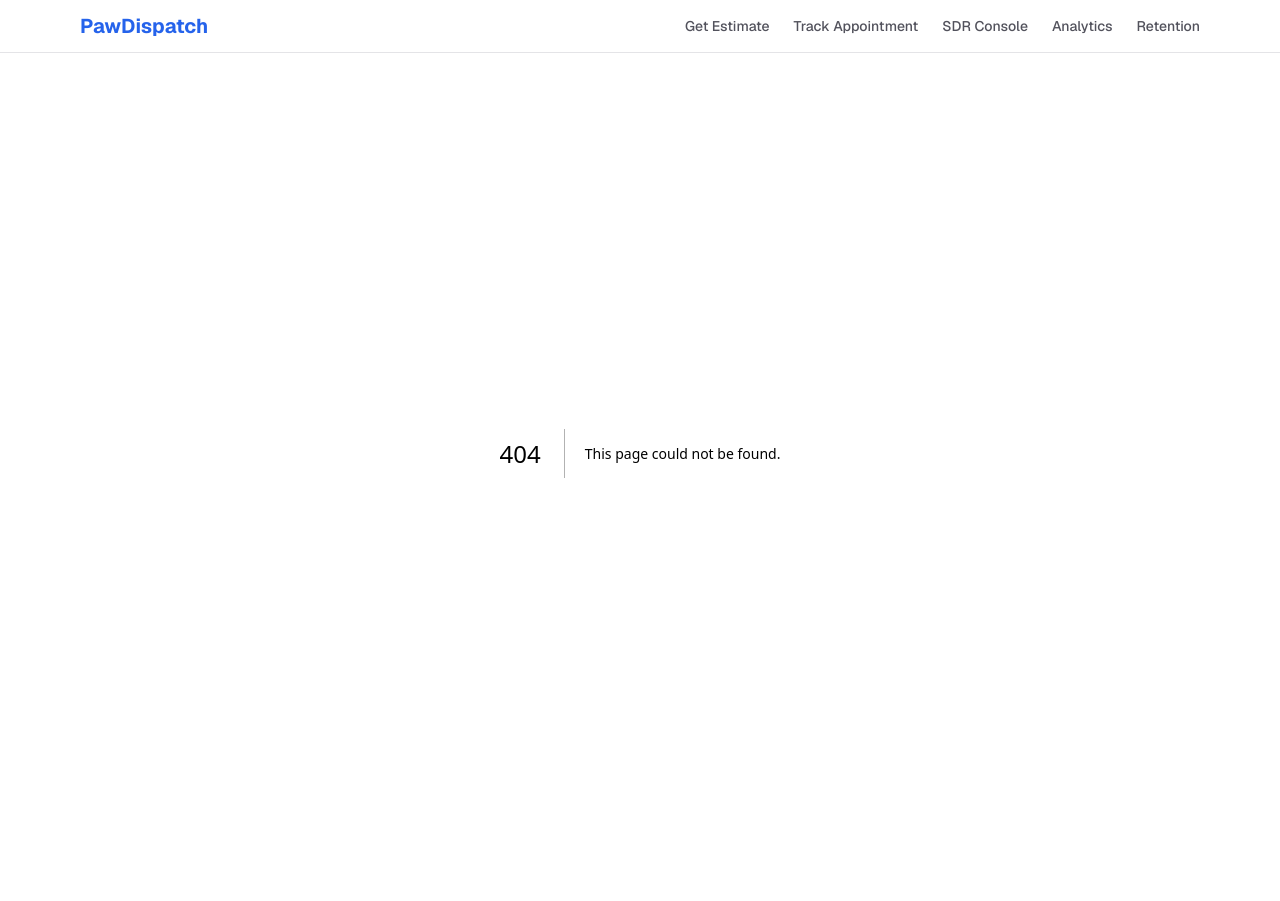
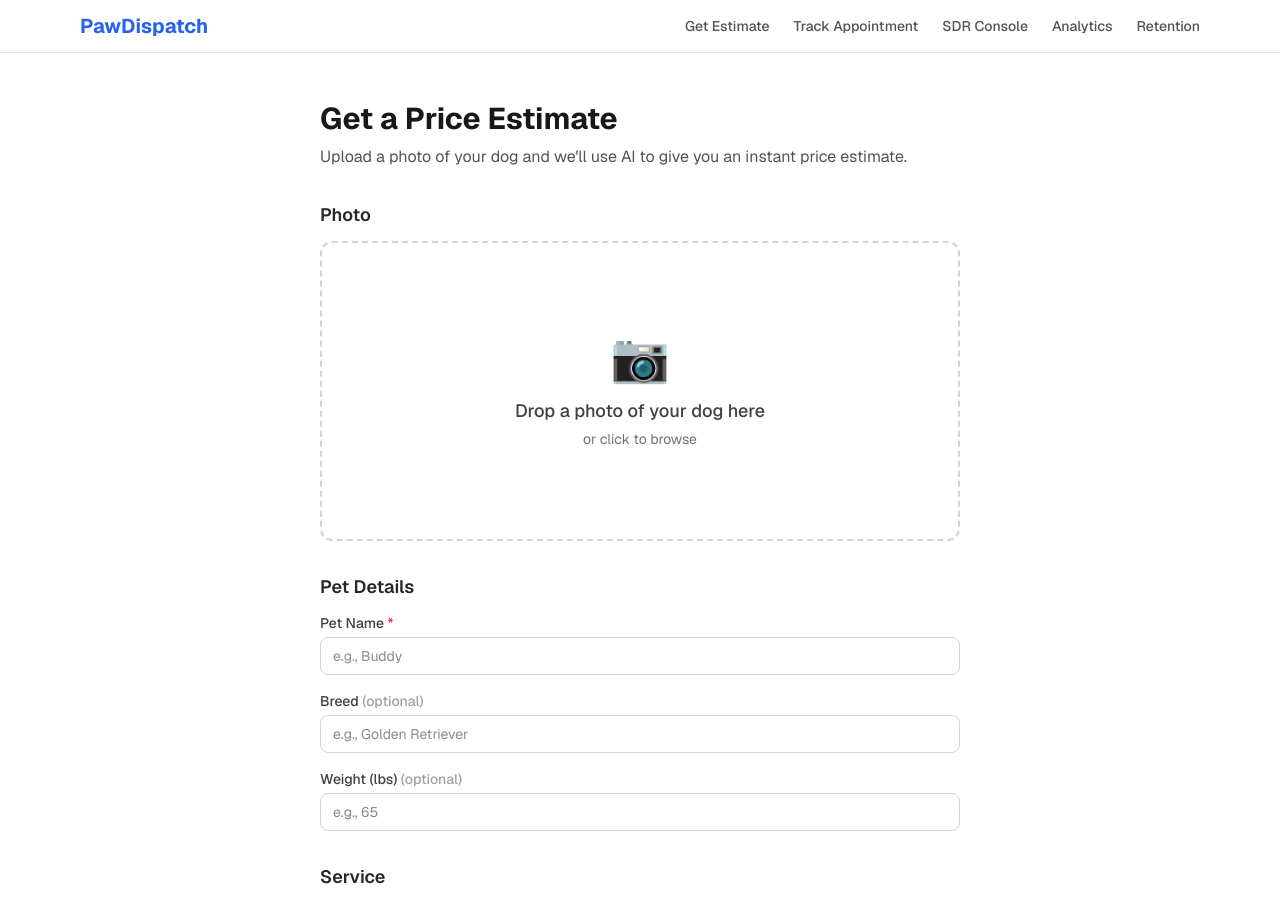
Before and after one commit to jesstar-bright/pawdispatch_podium_2026, a Next.js app: page /upload in a window 1280 px wide. Before the commit this address had no page. Shown: the top 901 px of the page. Before the commit the page ends 853 px from the top, so only its background shows below. Built offline with nearby package versions, Linux system fonts and the light colour scheme; no server answers.

Commit message:
feat: add upload page with photo upload and pet details

```diff
--- /dev/null
+++ b/src/app/upload/page.tsx
@@ -0,0 +1,99 @@
+"use client";
+
+import { useState } from "react";
+import { useRouter } from "next/navigation";
+import PhotoUpload from "@/components/PhotoUpload";
+import PetDetailsForm from "@/components/PetDetailsForm";
+import { submitPricingEstimate } from "@/lib/api";
+
+export default function UploadPage() {
+  const router = useRouter();
+  const [file, setFile] = useState<File | null>(null);
+  const [petName, setPetName] = useState("");
+  const [breed, setBreed] = useState("");
+  const [weight, setWeight] = useState("");
+  const [loading, setLoading] = useState(false);
+  const [error, setError] = useState("");
+
+  const handleSubmit = async (e: React.FormEvent) => {
+    e.preventDefault();
+    if (!file || !petName) return;
+
+    setLoading(true);
+    setError("");
+    try {
+      const formData = new FormData();
+      formData.append("image", file);
+      formData.append("petName", petName);
+      formData.append("serviceType", "grooming");
+      if (breed) formData.append("breed", breed);
+      if (weight) formData.append("weight", weight);
+
+      const estimate = await submitPricingEstimate(formData);
+      sessionStorage.setItem(`estimate-${estimate.estimateId}`, JSON.stringify(estimate));
+      router.push(`/pricing/${estimate.estimateId}`);
+    } catch {
+      setError("Something went wrong. Please try again.");
+    } finally {
+      setLoading(false);
+    }
+  };
+
+  return (
+    <div className="mx-auto max-w-2xl px-4 py-12">
+      <h1 className="text-3xl font-bold text-zinc-900">Get a Price Estimate</h1>
+      <p className="mt-2 text-zinc-600">
+        Upload a photo of your dog and we&apos;ll use AI to give you an instant price estimate.
+      </p>
+
+      <form onSubmit={handleSubmit} className="mt-8 space-y-8">
+        <div>
+          <h2 className="mb-3 text-lg font-semibold text-zinc-800">Photo</h2>
+          <PhotoUpload onFileSelect={setFile} />
+        </div>
+
+        <div>
+          <h2 className="mb-3 text-lg font-semibold text-zinc-800">Pet Details</h2>
+          <PetDetailsForm
+            petName={petName}
+            breed={breed}
+            weight={weight}
+            onPetNameChange={setPetName}
+            onBreedChange={setBreed}
+            onWeightChange={setWeight}
+          />
+        </div>
+
+        <div>
+          <h2 className="mb-3 text-lg font-semibold text-zinc-800">Service</h2>
+          <div className="grid grid-cols-2 gap-3 sm:grid-cols-4">
+            <div className="rounded-lg border-2 border-paw-blue bg-blue-50 p-3 text-center text-sm font-medium text-paw-blue">
+              Grooming
+            </div>
+            <div className="rounded-lg border border-zinc-200 p-3 text-center text-sm text-zinc-400">
+              Walking <span className="block text-xs">Coming Soon</span>
+            </div>
+            <div className="rounded-lg border border-zinc-200 p-3 text-center text-sm text-zinc-400">
+              Boarding <span className="block text-xs">Coming Soon</span>
+            </div>
+            <div className="rounded-lg border border-zinc-200 p-3 text-center text-sm text-zinc-400">
+              Daycare <span className="block text-xs">Coming Soon</span>
+            </div>
+          </div>
+        </div>
+
+        {error && (
+          <p className="rounded-lg bg-red-50 p-3 text-sm text-red-600">{error}</p>
+        )}
+
+        <button
+          type="submit"
+          disabled={!file || !petName || loading}
+          className="w-full rounded-full bg-paw-blue py-3 text-lg font-semibold text-white transition-colors hover:bg-paw-blue-dark disabled:cursor-not-allowed disabled:opacity-50"
+        >
+          {loading ? "Analyzing with AI..." : "Get Price Estimate"}
+        </button>
+      </form>
+    </div>
+  );
+}
--- /dev/null
+++ b/src/components/PetDetailsForm.tsx
@@ -0,0 +1,64 @@
+"use client";
+
+interface PetDetailsFormProps {
+  petName: string;
+  breed: string;
+  weight: string;
+  onPetNameChange: (v: string) => void;
+  onBreedChange: (v: string) => void;
+  onWeightChange: (v: string) => void;
+}
+
+export default function PetDetailsForm({
+  petName,
+  breed,
+  weight,
+  onPetNameChange,
+  onBreedChange,
+  onWeightChange,
+}: PetDetailsFormProps) {
+  return (
+    <div className="space-y-4">
+      <div>
+        <label htmlFor="petName" className="block text-sm font-medium text-zinc-700">
+          Pet Name <span className="text-red-500">*</span>
+        </label>
+        <input
+          id="petName"
+          type="text"
+          required
+          value={petName}
+          onChange={(e) => onPetNameChange(e.target.value)}
+          className="mt-1 w-full rounded-lg border border-zinc-300 px-3 py-2 text-sm focus:border-paw-blue focus:outline-none focus:ring-1 focus:ring-paw-blue"
+          placeholder="e.g., Buddy"
+        />
+      </div>
+      <div>
+        <label htmlFor="breed" className="block text-sm font-medium text-zinc-700">
+          Breed <span className="text-zinc-400">(optional)</span>
+        </label>
+        <input
+          id="breed"
+          type="text"
+          value={breed}
+          onChange={(e) => onBreedChange(e.target.value)}
+          className="mt-1 w-full rounded-lg border border-zinc-300 px-3 py-2 text-sm focus:border-paw-blue focus:outline-none focus:ring-1 focus:ring-paw-blue"
+          placeholder="e.g., Golden Retriever"
+        />
+      </div>
+      <div>
+        <label htmlFor="weight" className="block text-sm font-medium text-zinc-700">
+          Weight (lbs) <span className="text-zinc-400">(optional)</span>
+        </label>
+        <input
+          id="weight"
+          type="number"
+          value={weight}
+          onChange={(e) => onWeightChange(e.target.value)}
+          className="mt-1 w-full rounded-lg border border-zinc-300 px-3 py-2 text-sm focus:border-paw-blue focus:outline-none focus:ring-1 focus:ring-paw-blue"
+          placeholder="e.g., 65"
+        />
+      </div>
+    </div>
+  );
+}
--- /dev/null
+++ b/src/components/PhotoUpload.tsx
@@ -0,0 +1,73 @@
+"use client";
+
+import { useCallback, useState } from "react";
+import Image from "next/image";
+
+interface PhotoUploadProps {
+  onFileSelect: (file: File) => void;
+}
+
+export default function PhotoUpload({ onFileSelect }: PhotoUploadProps) {
+  const [preview, setPreview] = useState<string | null>(null);
+  const [dragOver, setDragOver] = useState(false);
+
+  const handleFile = useCallback(
+    (file: File) => {
+      if (!file.type.startsWith("image/")) return;
+      setPreview(URL.createObjectURL(file));
+      onFileSelect(file);
+    },
+    [onFileSelect]
+  );
+
+  return (
+    <div
+      onDragOver={(e) => {
+        e.preventDefault();
+        setDragOver(true);
+      }}
+      onDragLeave={() => setDragOver(false)}
+      onDrop={(e) => {
+        e.preventDefault();
+        setDragOver(false);
+        const file = e.dataTransfer.files[0];
+        if (file) handleFile(file);
+      }}
+      className={`relative flex min-h-[300px] cursor-pointer flex-col items-center justify-center rounded-xl border-2 border-dashed transition-colors ${
+        dragOver
+          ? "border-paw-blue bg-blue-50"
+          : preview
+            ? "border-zinc-300"
+            : "border-zinc-300 hover:border-paw-blue"
+      }`}
+      onClick={() => document.getElementById("photo-input")?.click()}
+    >
+      {preview ? (
+        <Image
+          src={preview}
+          alt="Dog photo preview"
+          fill
+          className="rounded-xl object-cover"
+        />
+      ) : (
+        <>
+          <div className="text-5xl mb-4">📷</div>
+          <p className="text-lg font-medium text-zinc-700">
+            Drop a photo of your dog here
+          </p>
+          <p className="mt-1 text-sm text-zinc-500">or click to browse</p>
+        </>
+      )}
+      <input
+        id="photo-input"
+        type="file"
+        accept="image/*"
+        className="hidden"
+        onChange={(e) => {
+          const file = e.target.files?.[0];
+          if (file) handleFile(file);
+        }}
+      />
+    </div>
+  );
+}
```
